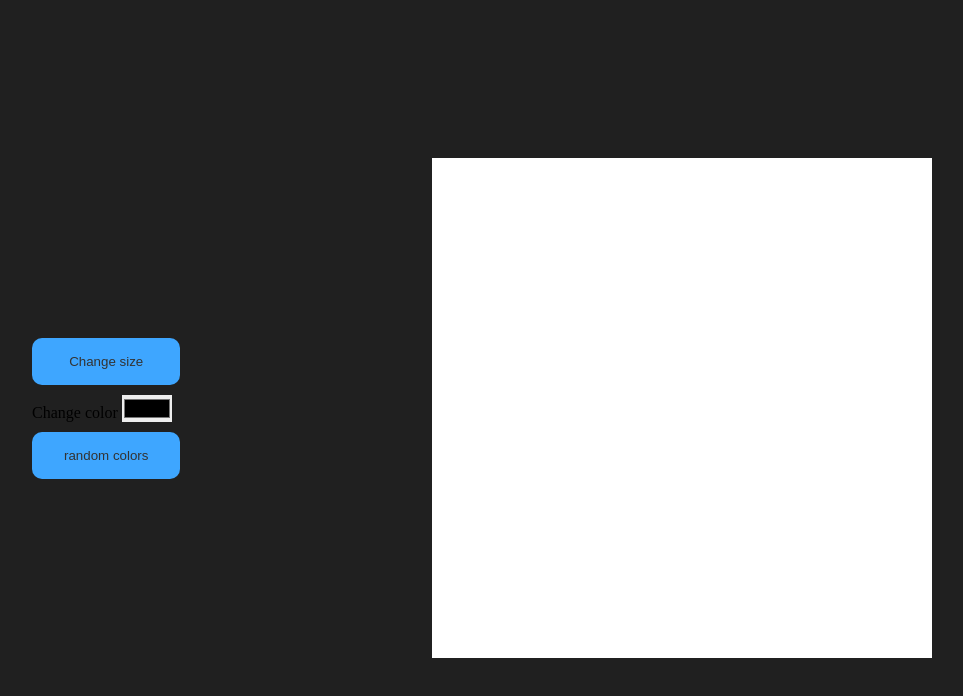
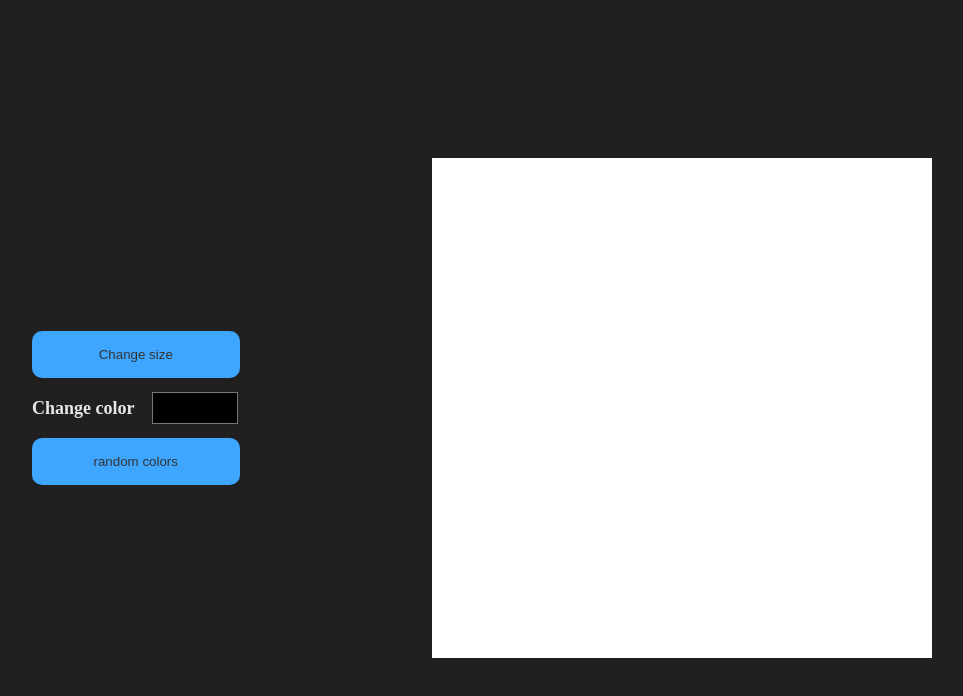
Before and after one commit to Aabdullah21/etch-a-sketch, a plain HTML site: page index.html in a window 1280 px wide. Shown: the whole page, without its empty margins (158-1121 px from the left). Drawn offline with Linux system fonts and the light colour scheme.

Commit message:
Change the style of color input

```diff
--- a/style.css
+++ b/style.css
@@ -40,3 +40,22 @@ button {
     border-radius: 10px;
     cursor: pointer;
 }
+
+.color-change {
+    display: flex;
+    align-items: center;
+    gap: 15px;
+}
+
+input {
+    background: none;
+    width: 90px;
+    height: 40px;
+
+}
+
+label {
+    font-size: 18px;
+    font-weight: bold;
+    color: #E5E7EB;
+}
```
